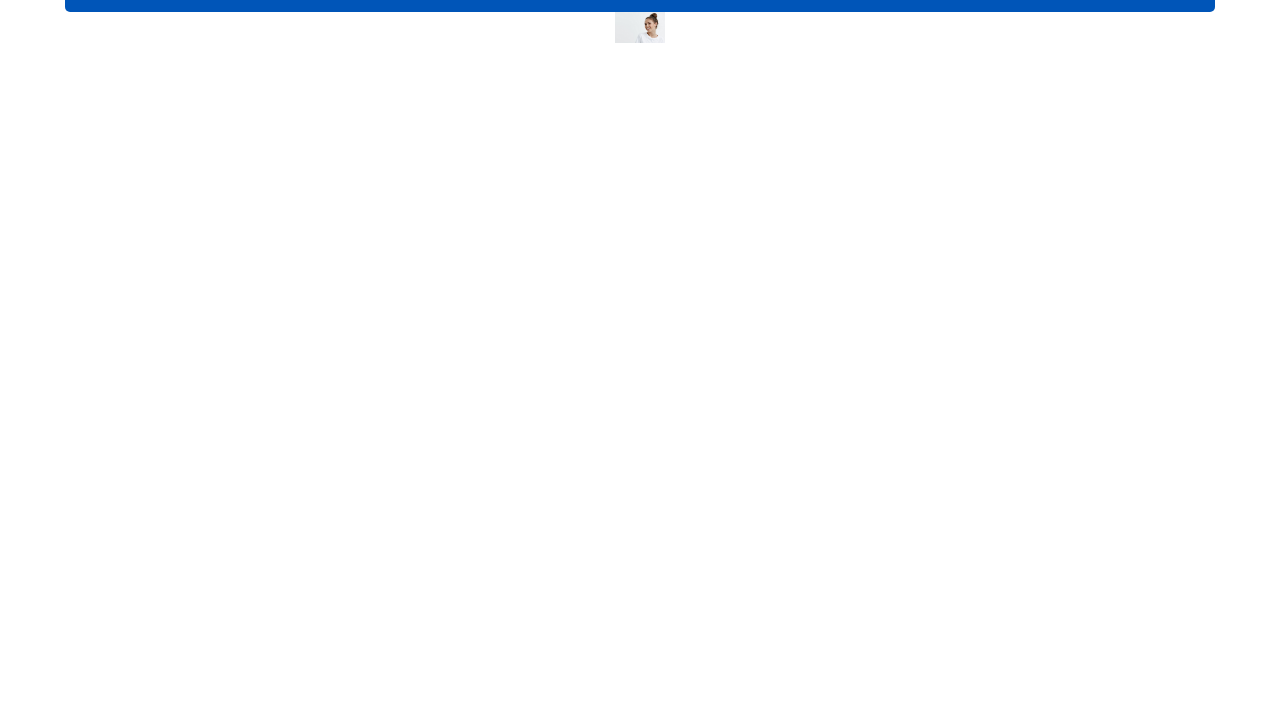
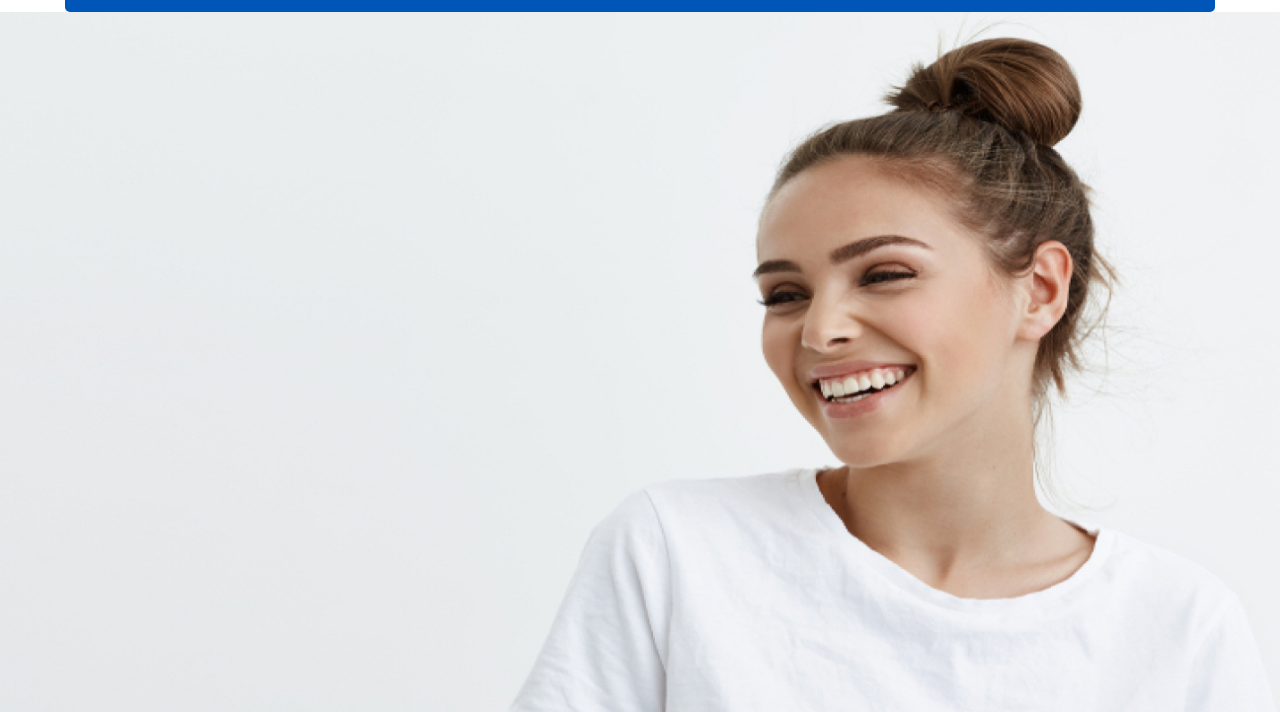
Before and after one commit to khasan0102/imtihon-2, a website: page index.html in a window 1280 px wide. Shown: the part 139-851 px from the top of the page. Drawn offline with Linux system fonts and the light colour scheme.

Commit message:
start site

```diff
--- a/sass/_get-start.scss
+++ b/sass/_get-start.scss
@@ -2,7 +2,7 @@
     background-image: url('../images/bg.jpg');
     background-repeat: no-repeat;
     background-position-x: center;
-    background-size: 50px;
+    background-size: 100% 100%;
     display: block;
     padding: 0;
     max-width: 1920px;
```
Also changed, not shown: css/style.css.
